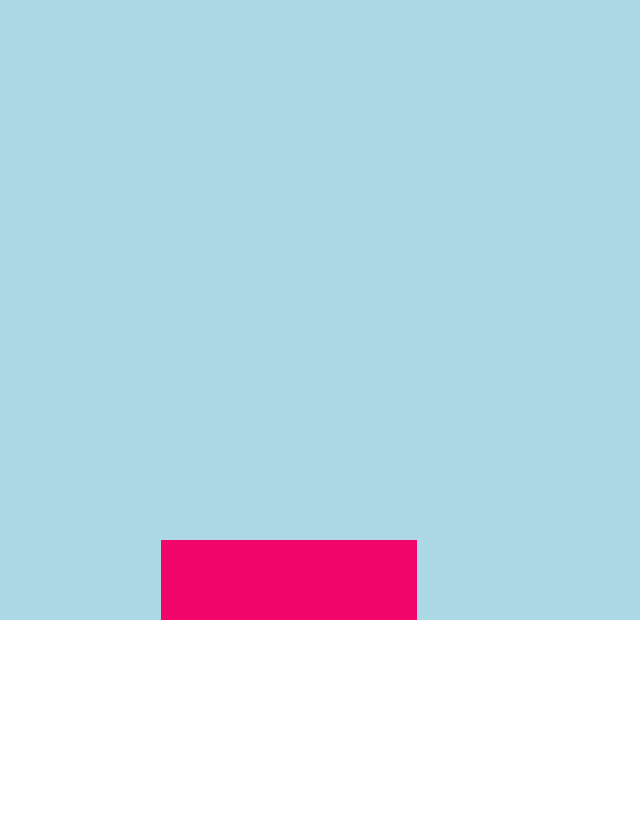
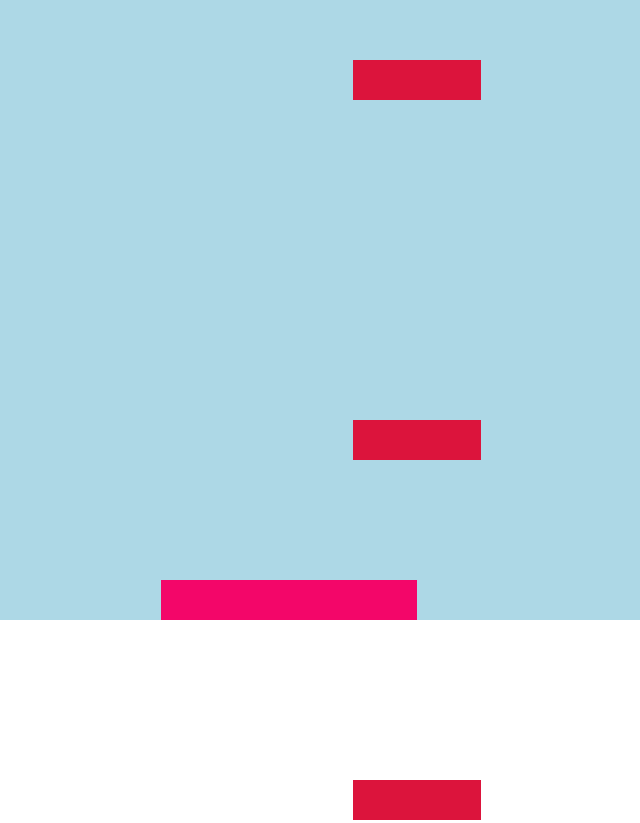
Before and after one commit to HaridhaRavi/game-codealong-lab, a plain HTML site: page index.html in a window 1280 px wide. Shown: the part 180-1003 px from the top of the page, without its empty margins (287-927 px from the left). Before the commit the page ends 800 px from the top, so only its background shows below. Drawn offline with Linux system fonts and the light colour scheme.

Commit message:
create multiple obstacle

```diff
--- a/css/main.css
+++ b/css/main.css
@@ -1,8 +1,8 @@
 body{
     margin: 0;
     padding: 0;
-    /*background-image: url("../images/new-background-image.gif");
-    background-repeat: repeat;*/
+    /*background-image: url("../images/new-background-image.gif");*/
+
 }
 #board{
     background-color: lightblue;
@@ -13,3 +13,7 @@ body{
     background-color: rgb(243, 6, 105);
     position: absolute;
 }
+.obstacle{
+    background-color: crimson;
+    position: absolute;
+}
--- a/js/main.js
+++ b/js/main.js
@@ -1,12 +1,22 @@
 console.log("my js file loaded")
-class Game{
+class Game {
     constructor(){
-        this.player = null;
+        this.player = null; //will store an instance of the class Player
+        this.obstacles = [];//store instances of obstacle class
     }
+
     start(){
-        console.log("Starting game");
         this.player = new Player();
         this.attachEventListeners();
+
+        setInterval(() => {
+            this.obstacles.forEach(obstacleInstance => obstacleInstance.moveDown());
+        }, 100);
+
+        setInterval(()=>{
+            const newObstacle = new Obstacle();
+            this.obstacles.push(newObstacle);
+        },900)
     }
     attachEventListeners(){
         document.addEventListener('keydown',(keyEvent)=>{
@@ -26,7 +36,7 @@ class Player{
         this.positionX =35;
         this.positionY =0;
         this.width = 20;
-        this.height = 10;
+        this.height = 5;
         this.domElement = null;
         this.createDomElement();
     }
@@ -61,5 +71,42 @@ class Player{
 
 }
 
+
+class Obstacle {
+    constructor(){
+        this.positionX = 50;
+        this.positionY = 90;
+        this.width = 10;
+        this.height = 5;
+        this.domElement = null;
+        this.createDomElement();
+    }
+     //Creating a div using dom and append it in dom
+     createDomElement(){
+        this.domElement = document.createElement('div');
+        //newDiv.setAttribute('id','player')
+        this.domElement.className = "obstacle";
+
+        this.domElement.style.width = this.width+"vw";
+        this.domElement.style.height = this.height+"vh";
+
+        //position
+        this.domElement.style.bottom = this.positionY+"vh";
+        this.domElement.style.left = this.positionX+"vw";
+
+        //append to dom
+        const boardElm = document.getElementById('board');
+        boardElm.appendChild(this.domElement);
+
+    }
+    moveDown(){
+        console.log("moving down",this.positionY)
+        this.positionY-= 5;
+        this.domElement.style.bottom = this.positionY + "vh";
+    }
+
+}
+
+
 const game = new Game();
 game.start();
```
